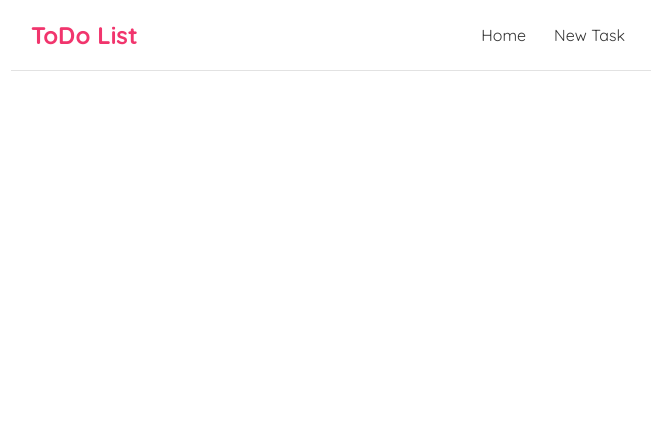
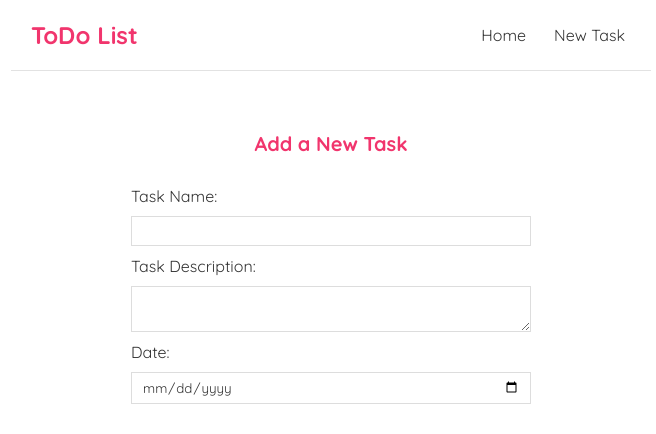
Before and after one commit to Rnely/todo, a React (Create React App) app in the folder todo-app/: page /create in a window 1280 px wide. Shown: the top 434 px of the page, without its empty margins (309-965 px from the left). Built offline with nearby package versions, Linux system fonts and the light colour scheme.

Commit message:
Created page for creating new task and added style to it

```diff
--- a/todo-app/src/App.js
+++ b/todo-app/src/App.js
@@ -1,6 +1,7 @@
 import { BrowserRouter as Router, Route, Switch} from 'react-router-dom';
 import Navbar from './Navbar';
 import Home from './Home';
+import Create from './Create';
 
 function App() {
   return (
@@ -12,6 +13,9 @@ function App() {
             <Route exact path="/">
               <Home />
             </Route>
+            <Route path="/create">
+              <Create />
+            </Route>
           </Switch>
         </div>
       </div>
--- /dev/null
+++ b/todo-app/src/Create.js
@@ -0,0 +1,39 @@
+import LocalStorage from "./LocalStorage"
+
+
+const Create = () => {
+    const [name, setName] = LocalStorage('name', '')
+    const [desc, setDesc] = LocalStorage('desc', '')
+    const [date, setDate] = LocalStorage('date', '')
+
+    return (
+        <div className="create">
+            <h2>Add a New Task</h2>
+            <form>
+                <label>Task Name:</label>
+                <input
+                    type="text"
+                    required
+                    value={name}
+                    onChange={(e) => setName(e.target.value)}
+                />
+                <label>Task Description:</label>
+                <textarea
+                    required
+                    value={desc}
+                    onChange={(e) => setDesc(e.target.value)}
+                />
+                <label>Date:</label>
+                <input
+                    type="date"
+                    required
+                    value={date}
+                    onChange={(e) => setDate(e.target.value)}
+                />
+            </form>
+        </div>
+    )
+
+}
+
+export default Create;
--- a/todo-app/src/index.css
+++ b/todo-app/src/index.css
@@ -35,3 +35,35 @@
   margin: 40px auto;
   padding: 20px;
 }
+
+/* create new blog form */
+.create {
+  max-width: 400px;
+  margin: 0 auto;
+  text-align: center;
+}
+.create label {
+  text-align: left;
+  display: block;
+}
+.create h2 {
+  font-size: 20px;
+  color: #f1356d;
+  margin-bottom: 30px;
+}
+.create input, .create textarea {
+  width: 100%;
+  padding: 6px 10px;
+  margin: 10px 0;
+  border: 1px solid #ddd;
+  box-sizing: border-box;
+  display: block;
+}
+.create button {
+  background: #f1356d;
+  color: #fff;
+  border: 0;
+  padding: 8px;
+  border-radius: 8px;
+  cursor: pointer;
+}
```
